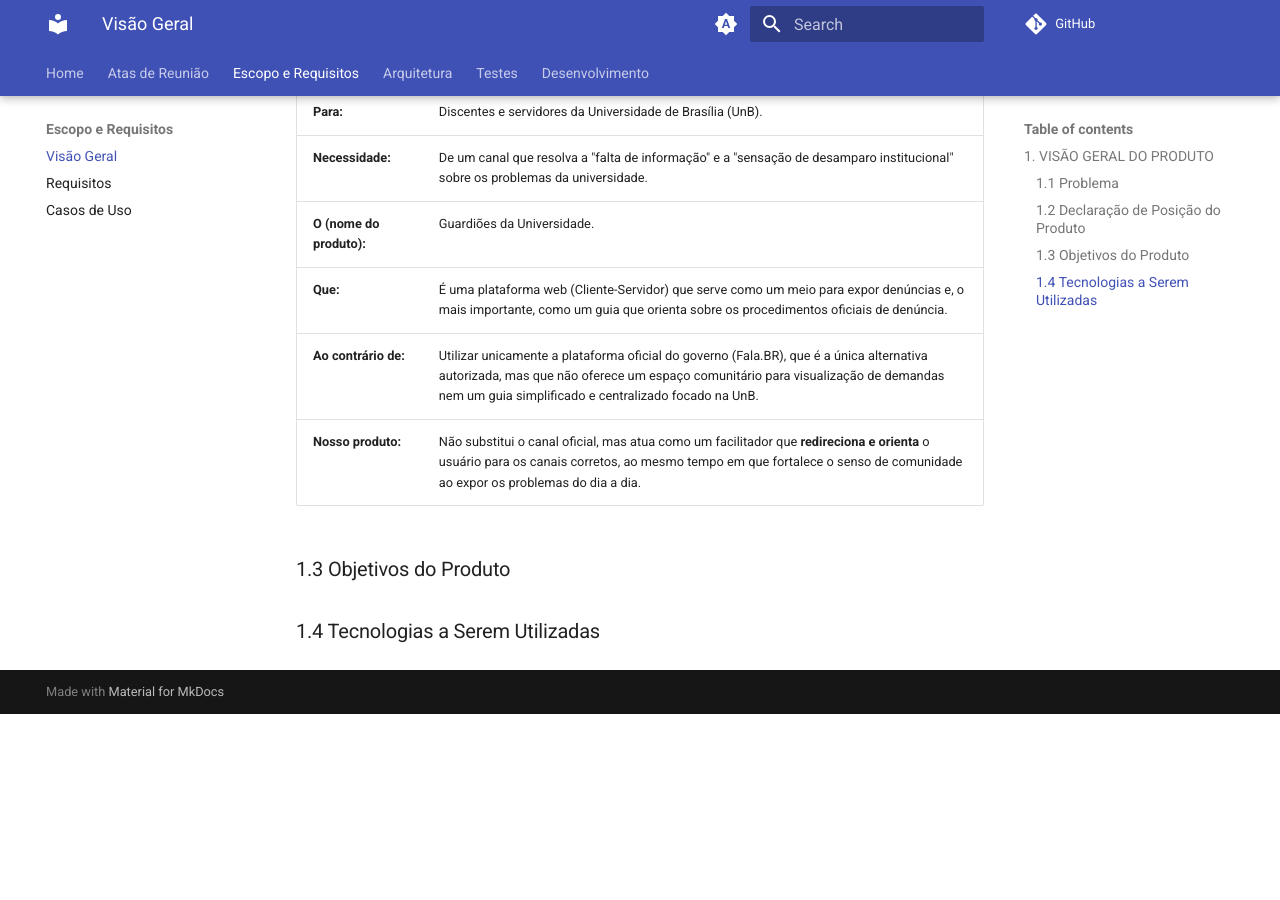
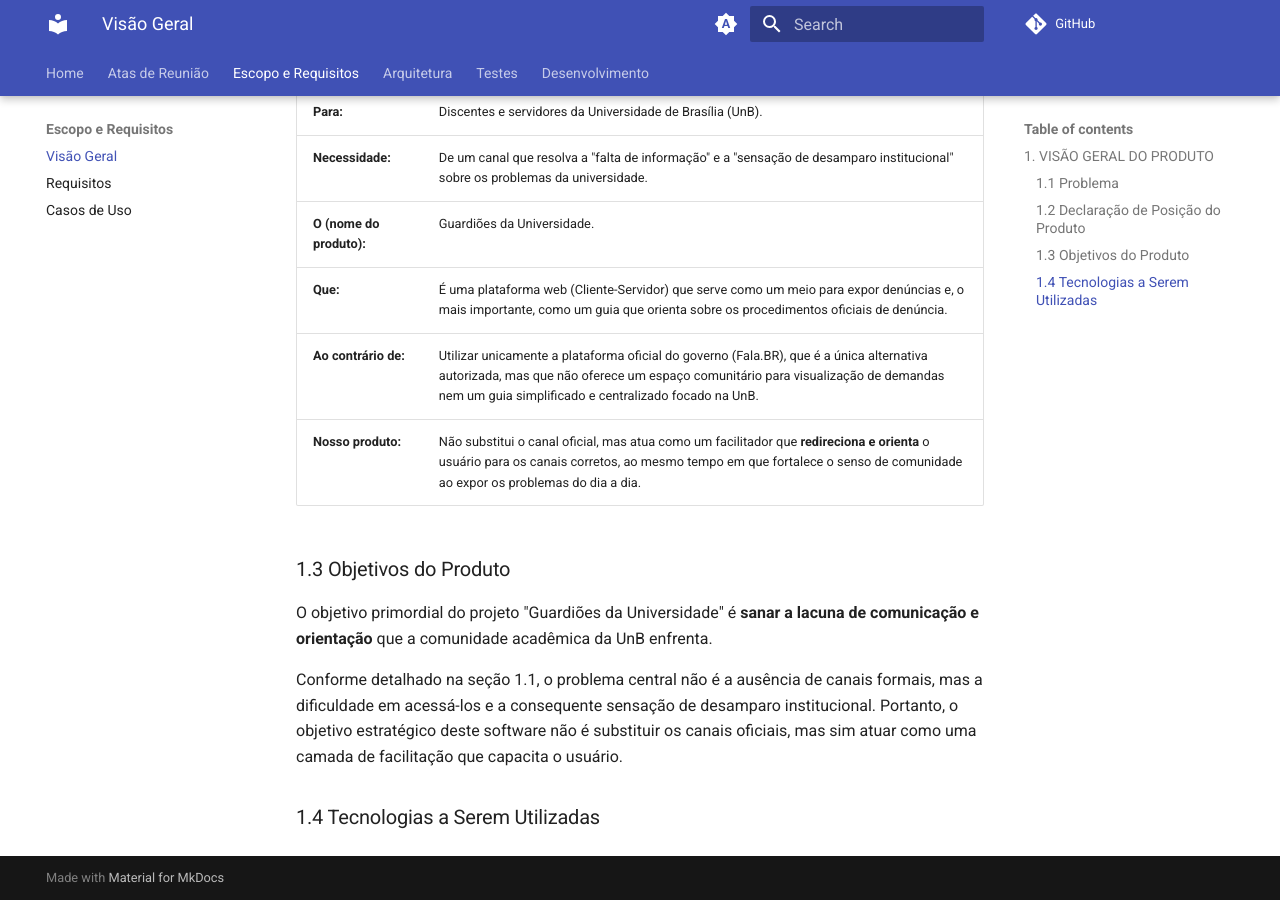
Before and after one commit to fga-eps-mds/2025.2-Valhalla-Docs, an MkDocs documentation site: the page built from docs/escopo-requisitos/geral.md, in a window 1280 px wide and 900 px high, scrolled down 2010 px. Built offline with MkDocs 1.6.1 and Material for MkDocs 9.7.7, drawn with Linux system fonts in a browser that asks for light colours; comment, search, counter and statistics services are not loaded; before the commit the page ends 2724 px from its top, so only the background shows below that.

Commit message:
doc - preenche seção 1.3 ( introdução) da visão geral do produto

```diff
--- a/docs/escopo-requisitos/geral.md
+++ b/docs/escopo-requisitos/geral.md
@@ -42,8 +42,11 @@ A tabela a seguir resume a posição e o valor único do "Guardiões da Universi
 | **Ao contrário de:** | Utilizar unicamente a plataforma oficial do governo (Fala.BR), que é a única alternativa autorizada, mas que não oferece um espaço comunitário para visualização de demandas nem um guia simplificado e centralizado focado na UnB. |
 | **Nosso produto:** | Não substitui o canal oficial, mas atua como um facilitador que **redireciona e orienta** o usuário para os canais corretos, ao mesmo tempo em que fortalece o senso de comunidade ao expor os problemas do dia a dia. |
 
+### 1.3 Objetivos do Produto
+
+O objetivo primordial do projeto "Guardiões da Universidade" é **sanar a lacuna de comunicação e orientação** que a comunidade acadêmica da UnB enfrenta.
+
+Conforme detalhado na seção 1.1, o problema central não é a ausência de canais formais, mas a dificuldade em acessá-los e a consequente sensação de desamparo institucional. Portanto, o objetivo estratégico deste software não é substituir os canais oficiais, mas sim atuar como uma camada de facilitação que capacita o usuário.
 
 
-### 1.3 Objetivos do Produto
-
 ### 1.4 Tecnologias a Serem Utilizadas
```
